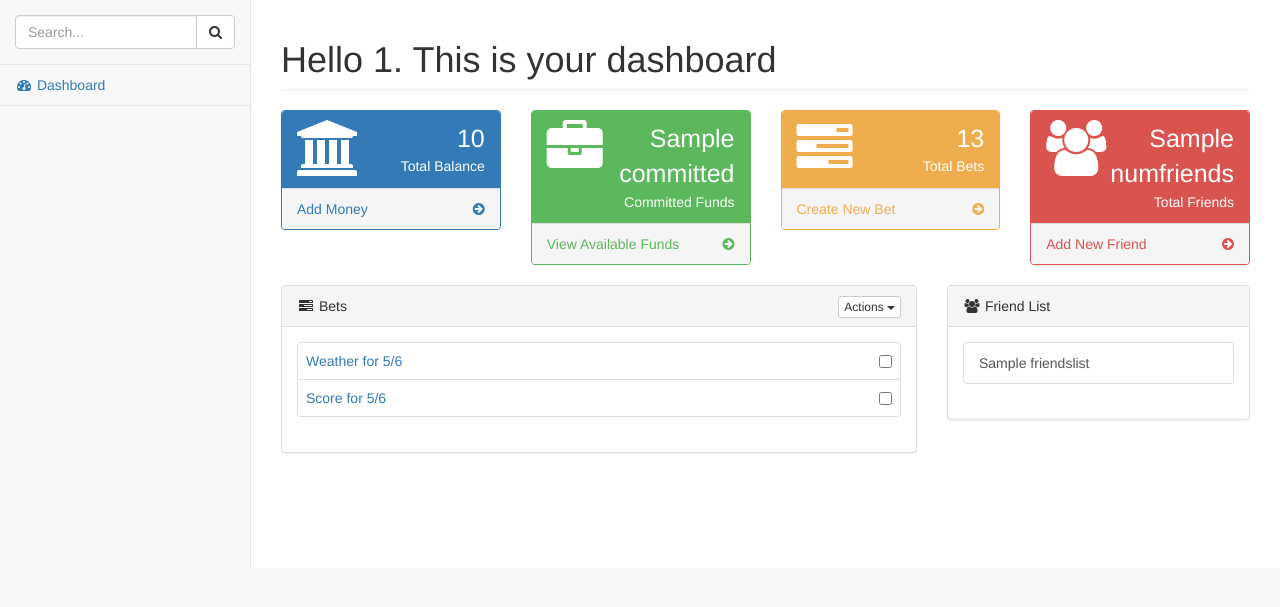
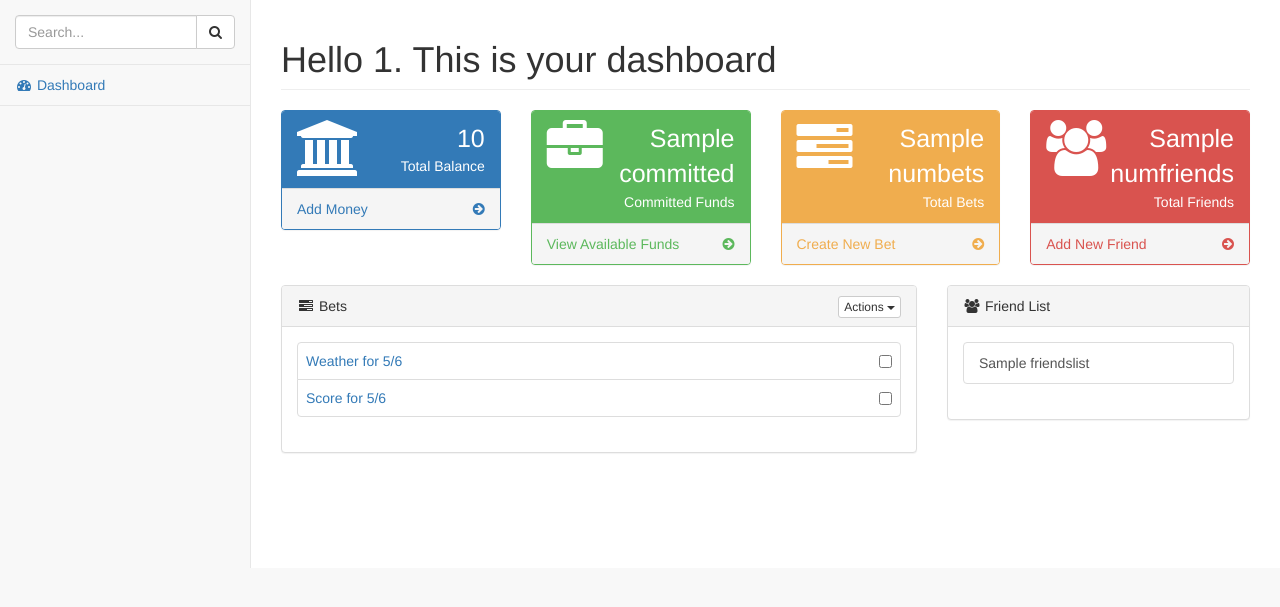
Before and after one commit to smbhat/BetAnyone, a Django app: template bets/templates/bets/dashboard.html in a window 1280 px wide. Shown: the part 51-658 px from the top of the page. Run offline with Django 3.2, Linux system fonts and the light colour scheme; data comes from the database, SQL or seed files in the repository; tables that the repository leaves empty hold one stand-in row (values such as "Sample post"); the template is opened without the code that fills it: values that come from a table or form of the project are taken from there, most other values are stand-ins (such as "Sample title", 1, 10 or a date in 2020); some libraries are stand-ins or nearby versions.

Commit message:
all info on dashboard now linked

```diff
--- a/bets/templates/bets/betpage.html
+++ b/bets/templates/bets/betpage.html
@@ -84,7 +84,7 @@
                             <!-- /input-group -->
                         </li>
                         <li>
-                            <a href="dashboard.html"><i class="fa fa-dashboard fa-fw"></i> Dashboard</a>
+                            <a href="/dashboard/"><i class="fa fa-dashboard fa-fw"></i> Dashboard</a>
                         </li>
 
                     </ul>
--- a/bets/templates/bets/dashboard.html
+++ b/bets/templates/bets/dashboard.html
@@ -92,7 +92,7 @@
                             <!-- /input-group -->
                         </li>
                         <li>
-                            <a href="dashboard.html"><i class="fa fa-dashboard fa-fw"></i> Dashboard</a>
+                            <a href="/dashboard/"><i class="fa fa-dashboard fa-fw"></i> Dashboard</a>
                         </li>
                     </ul>
                 </div>
@@ -162,7 +162,7 @@
                                     <i class="fa fa-tasks fa-4x"></i>
                                 </div>
                                 <div class="col-xs-9 text-right">
-                                    <div class="huge">13</div>
+                                    <div class="huge">{{numbets}}</div>
                                     <div>Total Bets</div>
                                 </div>
                             </div>
--- a/bets/views.py
+++ b/bets/views.py
@@ -21,7 +21,7 @@ def dashboard(request):
 
 	allbets = Bet.objects.filter(creator = u)
 
-	context = {'netid': u.netid, 'betlist': allbets, 'friendslist': allfriends, 'balance': balance, 'committed': committed, 'availablefunds': availablefunds, 'numfriends': len(allfriends)}
+	context = {'netid': u.netid, 'betlist': allbets, 'friendslist': allfriends, 'balance': balance, 'committed': committed, 'availablefunds': availablefunds, 'numfriends': len(allfriends), 'numbets': len(allbets)}
 	return render(request, 'bets/dashboard.html', context)
 
 def betpage(request, cbet):
```
Also changed, not shown: 1 other file.
